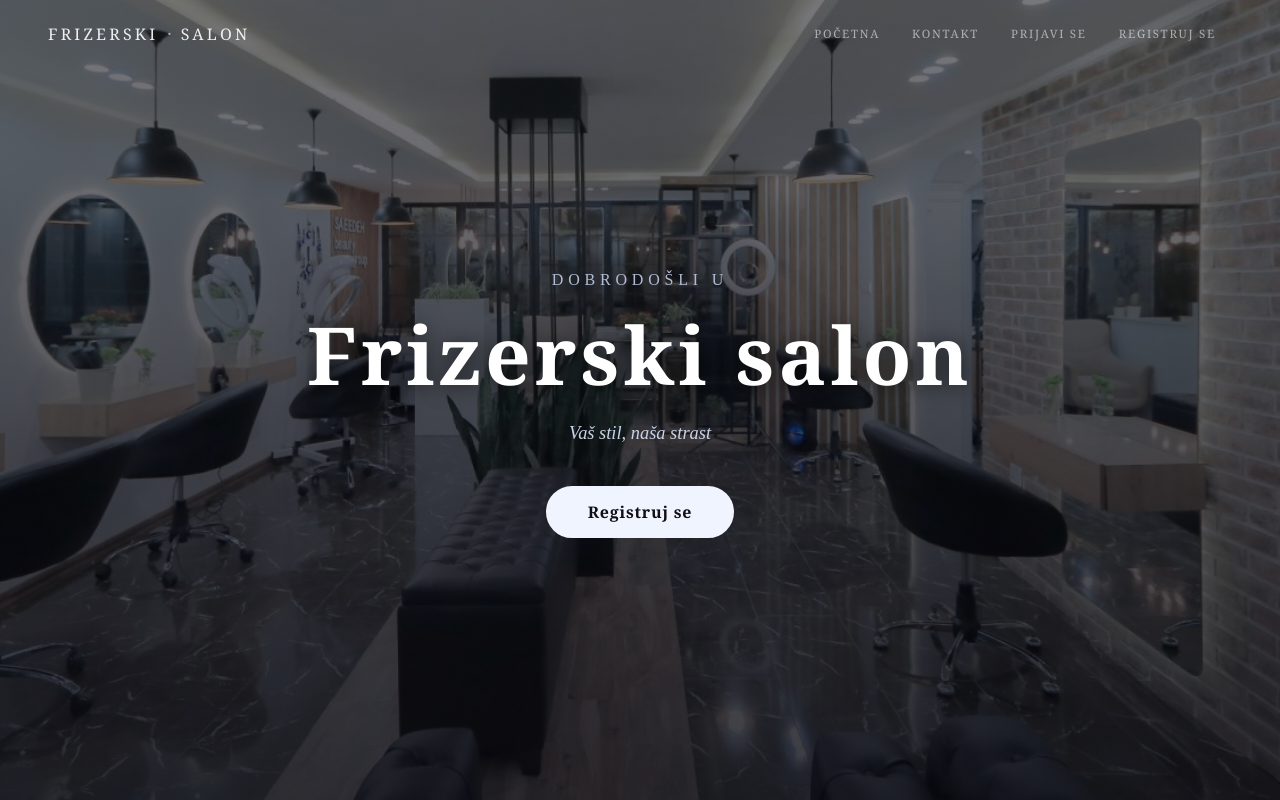
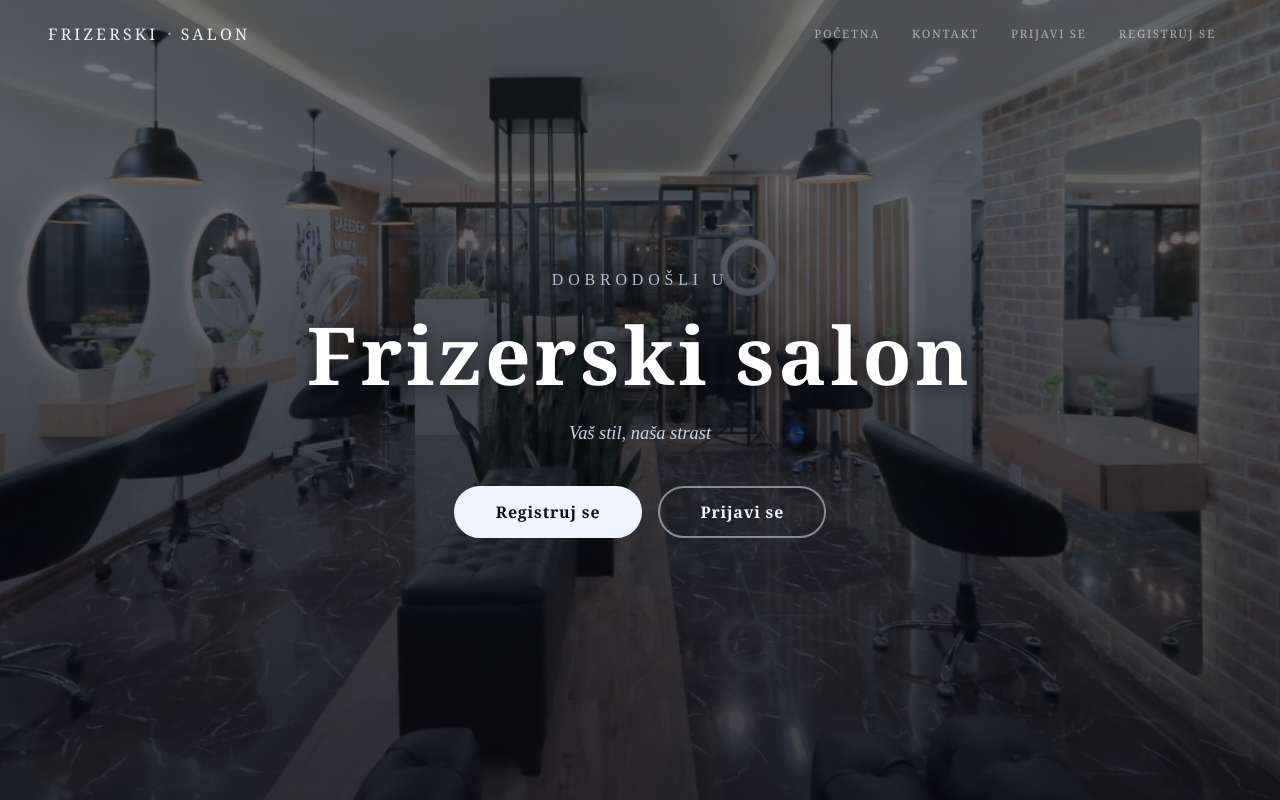
Before and after one commit to jelickatarina/FrizerskiSalonPHP, a PHP site: page / in a window 1280 px wide. Run offline with PHP 8.4, Linux system fonts and the light colour scheme.

Commit message:
Update hero CTAs: two buttons on index, none on kontakt for guests
- index.php: show 'Registruj se' (filled) + 'Prijavi se' (outline) side by side
- kontakt.php: remove Prijavi se button; show Zakaži termin only when logged in

https://claude.ai/code/session_018Bj9twGCZ8VuH1wr4mtBf8

```diff
--- a/index.php
+++ b/index.php
@@ -25,7 +25,10 @@
         ?>
         <a href="ternovi.php" class="btn btn-hero">Zakaži termin</a>
         <?php else: ?>
-        <a href="registracija.php" class="btn btn-hero">Registruj se</a>
+        <div class="hero-btns">
+            <a href="registracija.php" class="btn btn-hero">Registruj se</a>
+            <a href="prijava.php" class="btn btn-hero-outline">Prijavi se</a>
+        </div>
         <?php endif; ?>
     </div>
 </div>
--- a/mojstil.css
+++ b/mojstil.css
@@ -237,6 +237,34 @@ body.index-page {
     background-color: transparent;
     color: #f0f4ff;
     box-shadow: 0 0 20px rgba(240, 244, 255, 0.25);
+}
+
+.hero-btns {
+    display: flex;
+    gap: 1rem;
+    justify-content: center;
+    flex-wrap: wrap;
+}
+
+.btn-hero-outline {
+    display: inline-block;
+    padding: 0.75rem 2.5rem;
+    background-color: transparent;
+    color: #f0f4ff;
+    font-family: Cambria, Cochin, Georgia, Times, 'Times New Roman', serif;
+    font-weight: bold;
+    font-size: 1rem;
+    border-radius: 30px;
+    letter-spacing: 0.05em;
+    text-decoration: none;
+    border: 2px solid rgba(240, 244, 255, 0.5);
+    transition: background-color 0.25s, border-color 0.25s;
+}
+
+.btn-hero-outline:hover {
+    background-color: rgba(240, 244, 255, 0.1);
+    border-color: #f0f4ff;
+    color: #f0f4ff;
 }
 
 /* Info traka */
```
Also changed, not shown: kontakt.php (+4 -7 lines).
